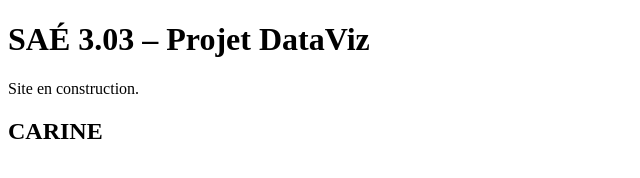
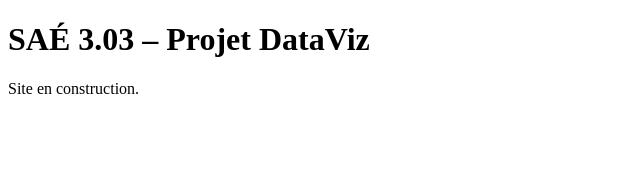
Before and after one commit to Romaissae7/sae303-dataviz, a plain HTML site: page index.html in a window 1280 px wide. Shown: the whole page, without its empty margins (0-640 px from the left). Drawn offline with Linux system fonts and the light colour scheme.

Commit message:
Update index.html

```diff
--- a/index.html
+++ b/index.html
@@ -8,6 +8,6 @@
 <body>
   <h1>SAÉ 3.03 – Projet DataViz</h1>
   <p>Site en construction.</p>
-  <h2> CARINE</h2>
+
 </body>
 </html>
```
